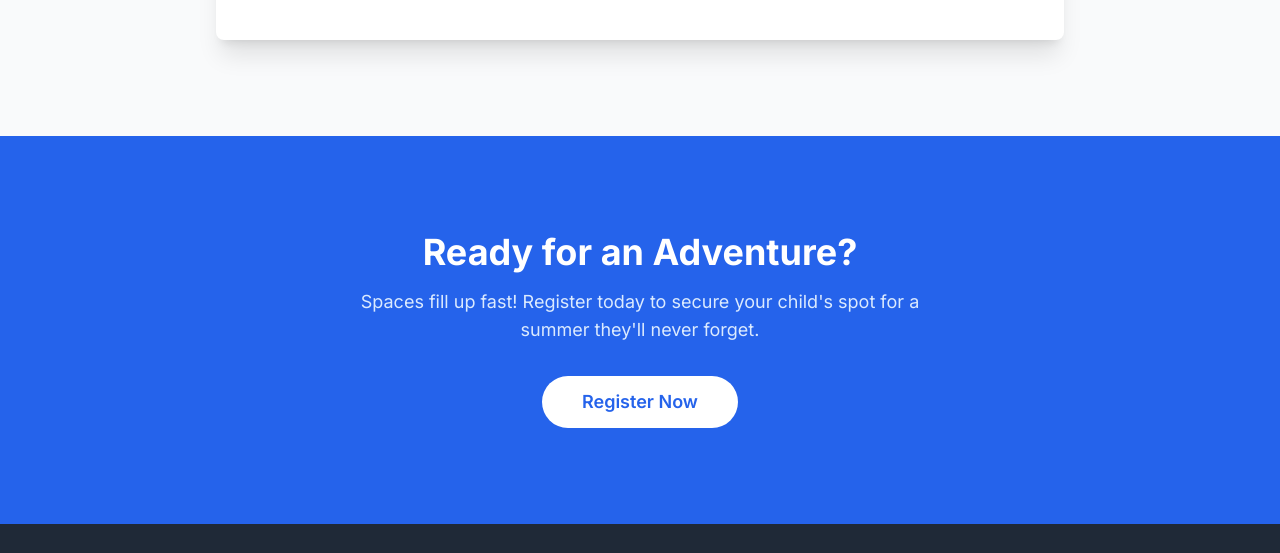
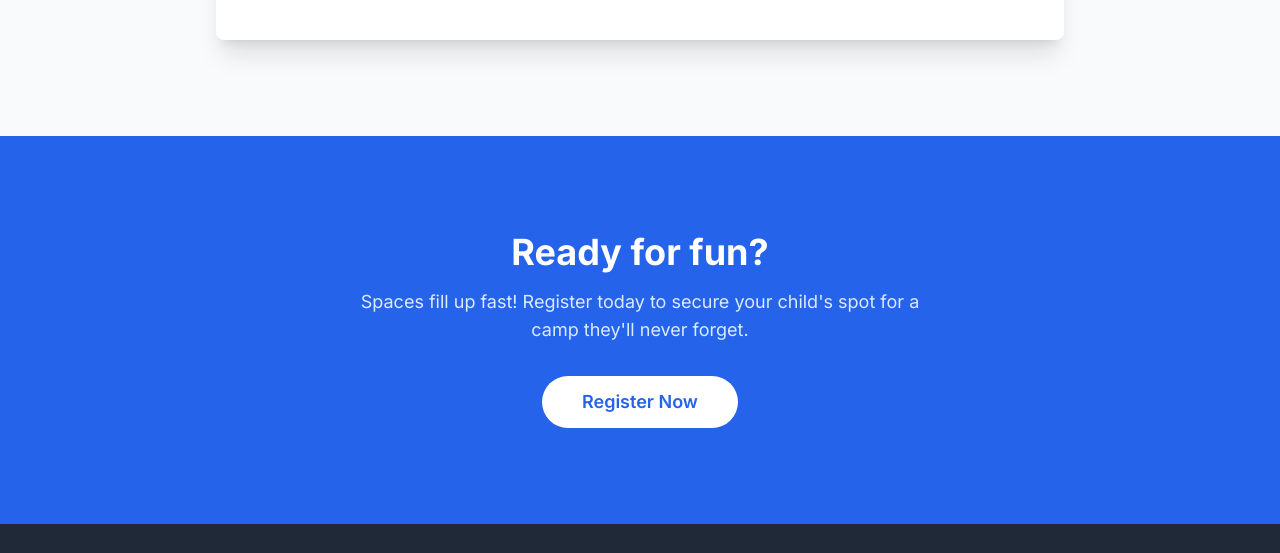
Before and after one commit to dgary-tech/DH-Sports-Camp, a plain HTML site: page index.html in a window 1280 px wide. Shown: the part 2299-2852 px from the top of the page. Drawn offline with nearby package versions, Linux system fonts and the light colour scheme.

Commit message:
Update index.html
Word change + contact information

```diff
--- a/index.html
+++ b/index.html
@@ -163,9 +163,9 @@
         <!-- Registration CTA Section -->
         <section id="register" class="bg-blue-600 text-white py-16 md:py-24">
             <div class="container mx-auto px-6 text-center">
-                <h2 class="text-3xl md:text-4xl font-bold mb-4">Ready for an Adventure?</h2>
+                <h2 class="text-3xl md:text-4xl font-bold mb-4">Ready for fun?</h2>
                 <p class="text-lg text-blue-100 max-w-xl mx-auto mb-8">
-                    Spaces fill up fast! Register today to secure your child's spot for a summer they'll never forget.
+                    Spaces fill up fast! Register today to secure your child's spot for a camp they'll never forget.
                 </p>
                 <a href="#" class="inline-block bg-white text-blue-600 px-10 py-3 rounded-full text-lg font-semibold hover:bg-gray-100 transition duration-300">
                     Register Now
```
